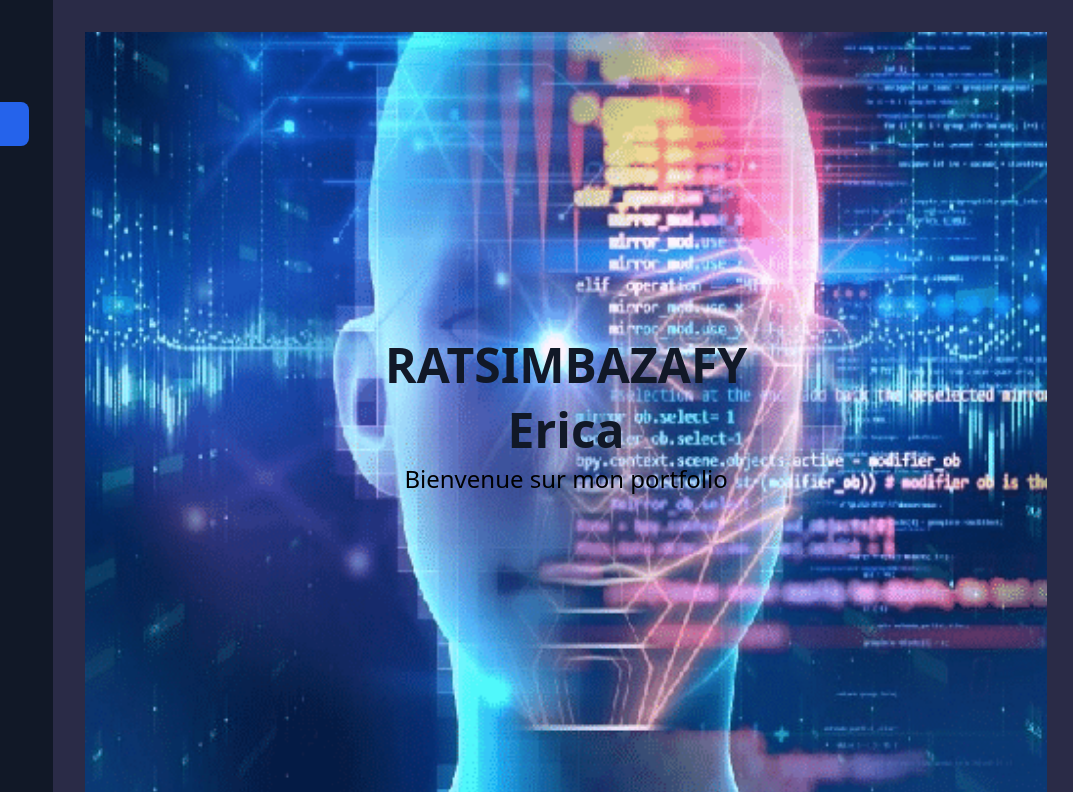
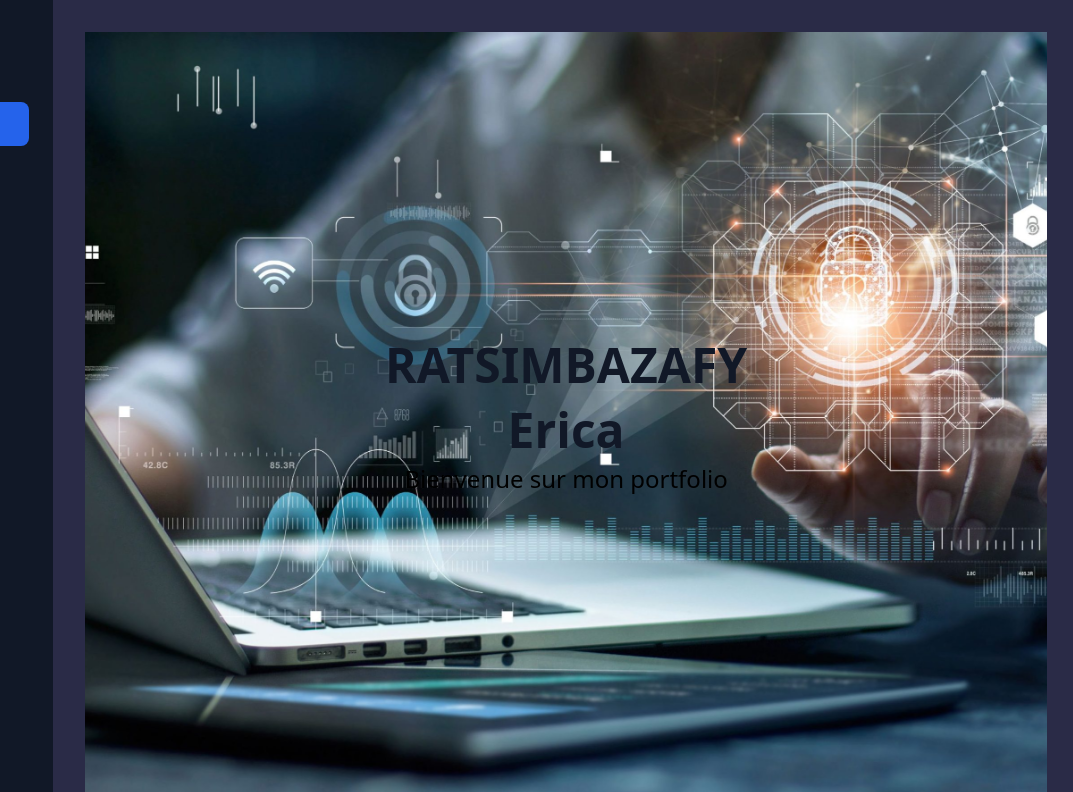
Before and after one commit to Erts315/Mon-portfolio, a plain HTML site: page index.html in a window 1280 px wide. Shown: the top 792 px of the page, 207-1280 px from the left. Drawn offline with Linux system fonts and the light colour scheme.

Commit message:
Update main.css

```diff
--- a/main.css
+++ b/main.css
@@ -39,7 +39,7 @@ h1 {
 .header {
     text-align: center;
     padding: 300px;
-    background-image: url('AI-banner.png');
+    background-image: url('fond.jpg');
     background-size: cover;
     background-position: center;
 }
```
